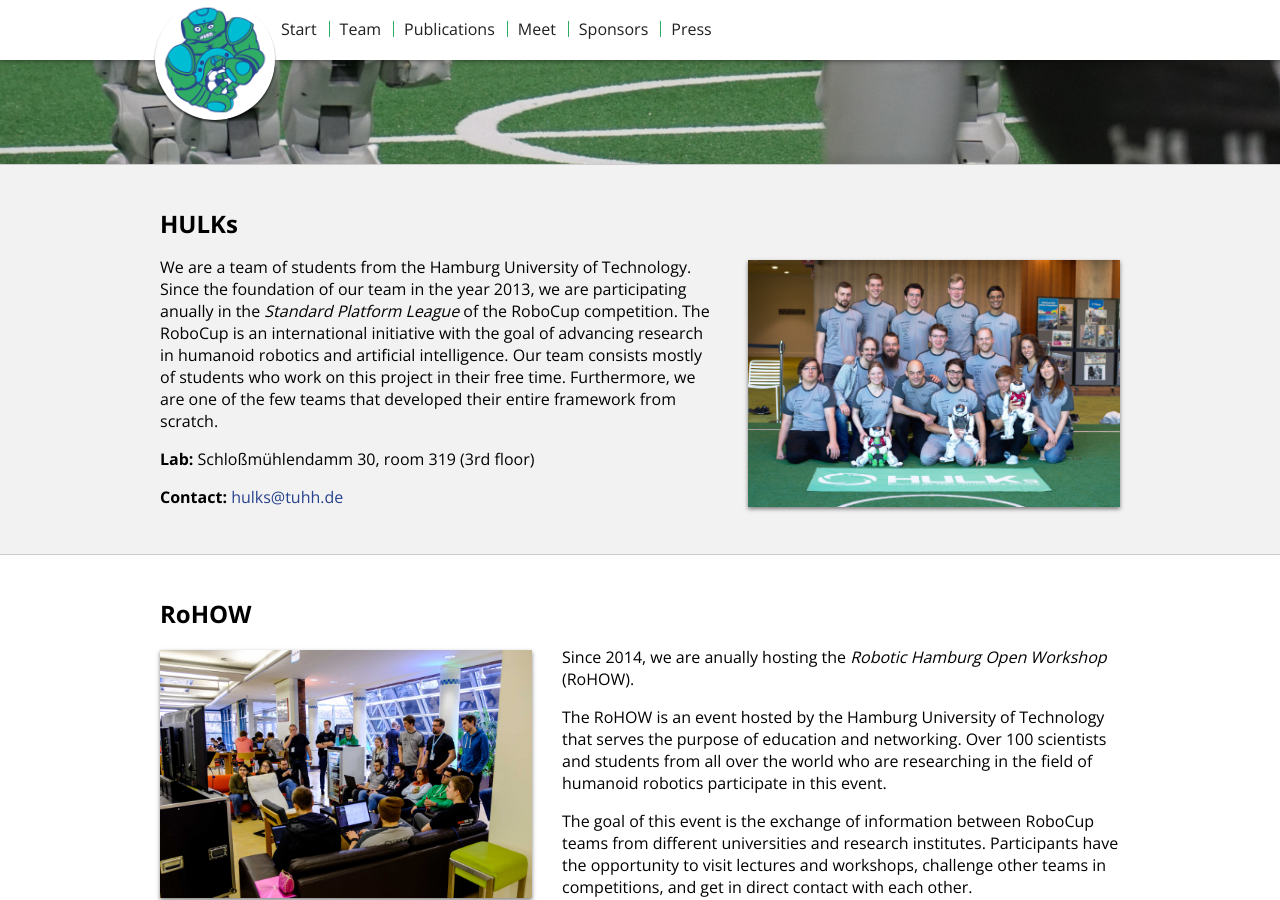
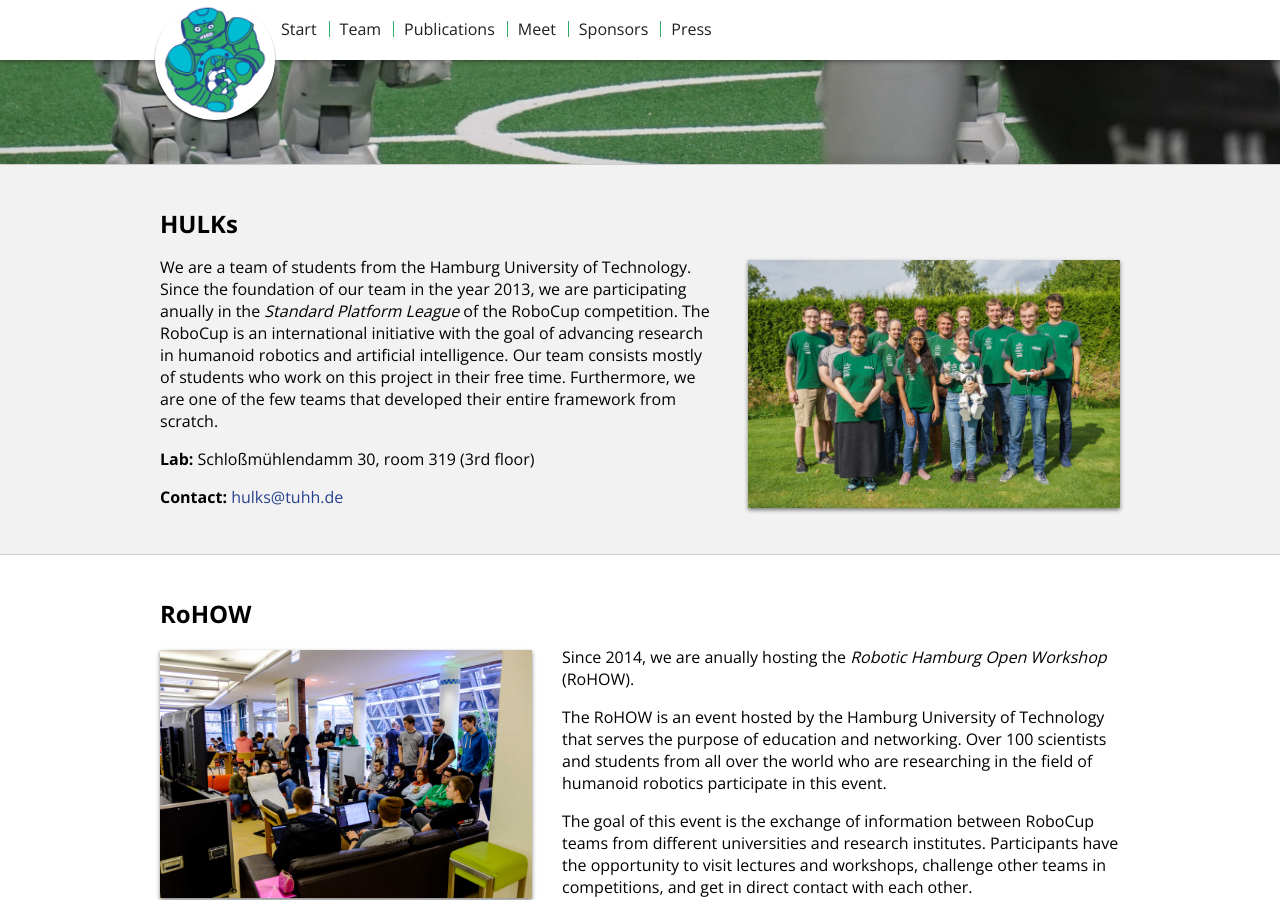
Before and after one commit to HULKs/hulks.github.io, a Jekyll site: the page built from index.html, in a window 1280 px wide and 900 px high, scrolled down 396 px. Built offline with Jekyll 4.4.1, drawn with Linux system fonts in a browser that asks for light colours.

Commit message:
Add new team photo

```diff
--- a/index.html
+++ b/index.html
@@ -39,7 +39,7 @@
             <b>Contact:</b> <a href="mailto:hulks@tuhh.de">hulks@tuhh.de</a>
             </p>
         </div><figure class="col-4-10 photo">
-            <img src="{{site.path}}/_photos/team/robocup-2019.jpg" />
+            <img src="{{site.path}}/_photos/team/mitgliederversammlung-2021.jpg" />
         </figure>
         </div>
     </div>
```
Also changed, not shown: _photos/team/mitgliederversammlung-2021.jpg (added).
